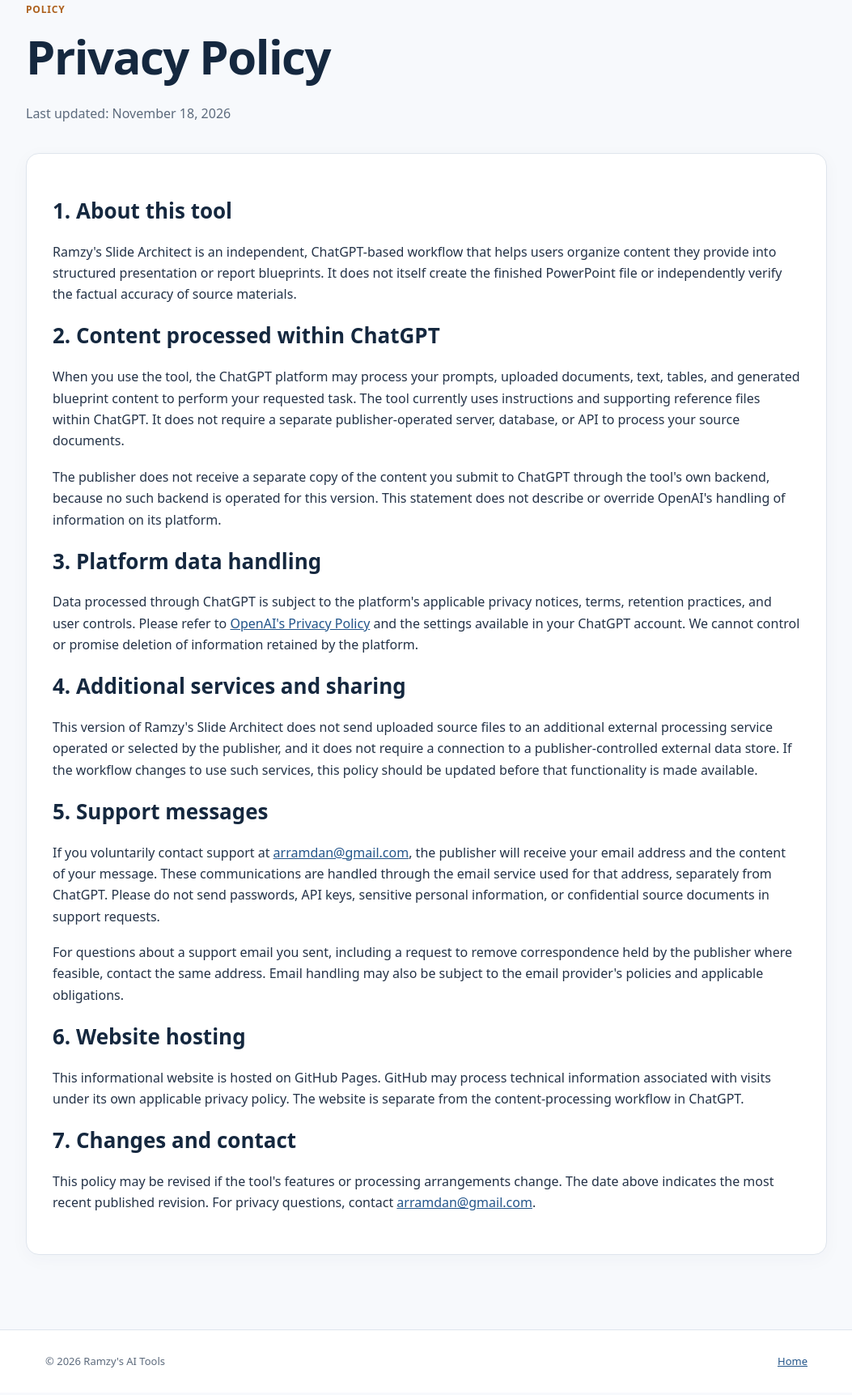
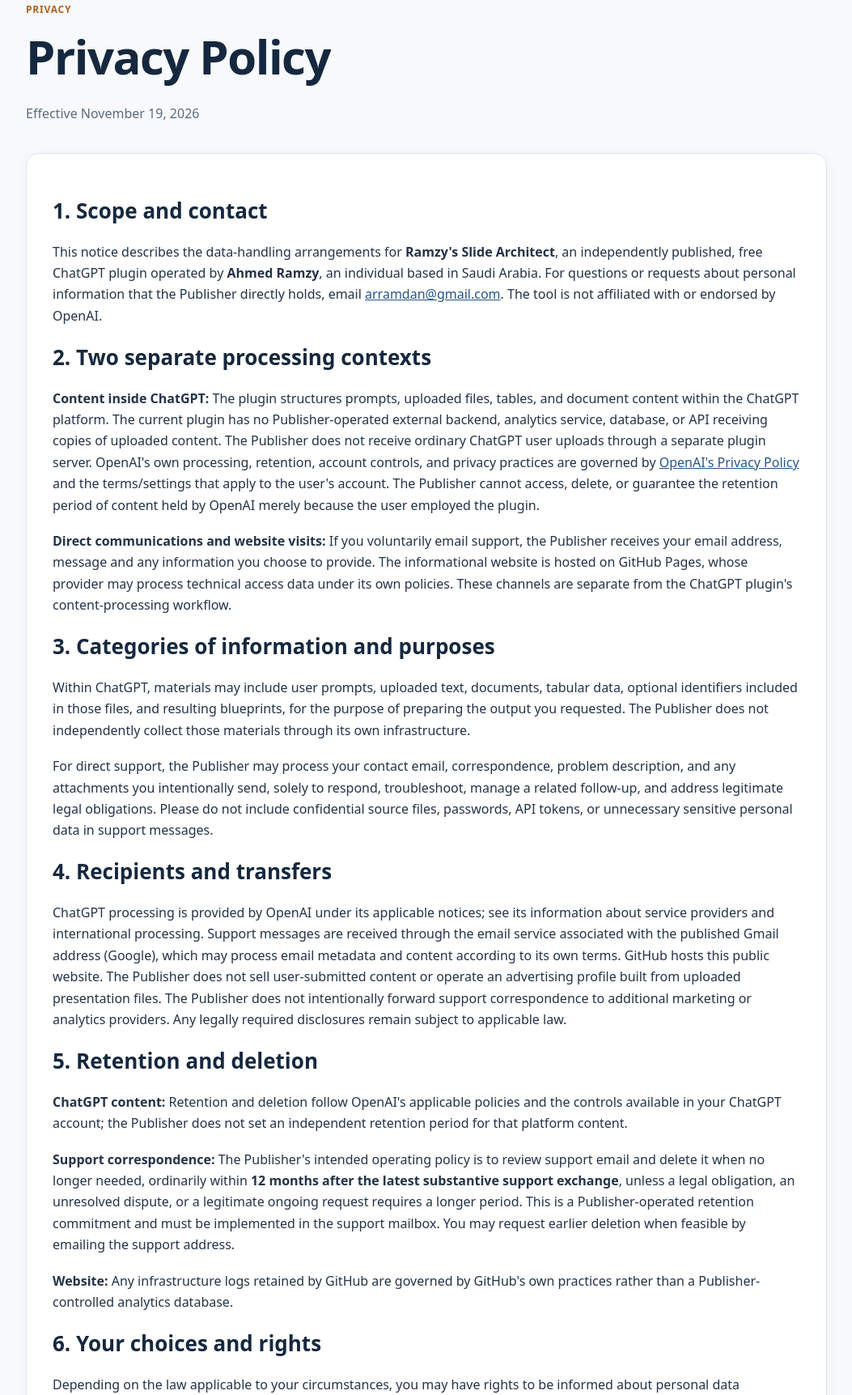
Before and after one commit to economicsa/ramzys-ai-tools, a plain HTML site: page privacy.html in a window 1280 px wide. Shown: the part 180-1903 px from the top of the page at 81% size, without its empty margins (113-1166 px from the left). Drawn offline with Linux system fonts and the light colour scheme.

Commit message:
Revise privacy.html for Saudi individual publisher and free ChatGPT-only plugin

```diff
--- a/privacy.html
+++ b/privacy.html
@@ -1,35 +1,23 @@
-<!DOCTYPE html>
-<html lang="en">
-<head>
-  <meta charset="UTF-8">
-  <meta name="viewport" content="width=device-width,initial-scale=1">
-  <meta name="description" content="Privacy Policy for Ramzy's Slide Architect, a ChatGPT-based presentation blueprint workflow.">
-  <title>Privacy Policy — Ramzy's AI Tools</title>
-  <link rel="stylesheet" href="styles.css">
-</head>
-<body>
-  <header><div class="wrap nav"><a class="brand" href="index.html">Ramzy's AI Tools</a><nav><a href="index.html">Home</a><a href="support.html">Support</a><a href="privacy.html">Privacy</a><a href="terms.html">Terms</a></nav></div></header>
-  <main class="wrap main">
-    <div class="pagehead"><span class="tag">Policy</span><h1 style="color:#15283f">Privacy Policy</h1><p class="subtle">Last updated: November 18, 2026</p></div>
-    <article>
-      <h2>1. About this tool</h2>
-      <p>Ramzy's Slide Architect is an independent, ChatGPT-based workflow that helps users organize content they provide into structured presentation or report blueprints. It does not itself create the finished PowerPoint file or independently verify the factual accuracy of source materials.</p>
-      <h2>2. Content processed within ChatGPT</h2>
-      <p>When you use the tool, the ChatGPT platform may process your prompts, uploaded documents, text, tables, and generated blueprint content to perform your requested task. The tool currently uses instructions and supporting reference files within ChatGPT. It does not require a separate publisher-operated server, database, or API to process your source documents.</p>
-      <p>The publisher does not receive a separate copy of the content you submit to ChatGPT through the tool's own backend, because no such backend is operated for this version. This statement does not describe or override OpenAI's handling of information on its platform.</p>
-      <h2>3. Platform data handling</h2>
-      <p>Data processed through ChatGPT is subject to the platform's applicable privacy notices, terms, retention practices, and user controls. Please refer to <a href="https://openai.com/policies/privacy-policy/">OpenAI's Privacy Policy</a> and the settings available in your ChatGPT account. We cannot control or promise deletion of information retained by the platform.</p>
-      <h2>4. Additional services and sharing</h2>
-      <p>This version of Ramzy's Slide Architect does not send uploaded source files to an additional external processing service operated or selected by the publisher, and it does not require a connection to a publisher-controlled external data store. If the workflow changes to use such services, this policy should be updated before that functionality is made available.</p>
-      <h2>5. Support messages</h2>
-      <p>If you voluntarily contact support at <a href="mailto:arramdan@gmail.com">arramdan@gmail.com</a>, the publisher will receive your email address and the content of your message. These communications are handled through the email service used for that address, separately from ChatGPT. Please do not send passwords, API keys, sensitive personal information, or confidential source documents in support requests.</p>
-      <p>For questions about a support email you sent, including a request to remove correspondence held by the publisher where feasible, contact the same address. Email handling may also be subject to the email provider's policies and applicable obligations.</p>
-      <h2>6. Website hosting</h2>
-      <p>This informational website is hosted on GitHub Pages. GitHub may process technical information associated with visits under its own applicable privacy policy. The website is separate from the content-processing workflow in ChatGPT.</p>
-      <h2>7. Changes and contact</h2>
-      <p>This policy may be revised if the tool's features or processing arrangements change. The date above indicates the most recent published revision. For privacy questions, contact <a href="mailto:arramdan@gmail.com">arramdan@gmail.com</a>.</p>
-    </article>
-  </main>
-  <footer><div class="wrap"><span>© 2026 Ramzy's AI Tools</span><a href="index.html">Home</a></div></footer>
-</body>
-</html>
+<!DOCTYPE html><html lang="en"><head><meta charset="UTF-8"><meta name="viewport" content="width=device-width,initial-scale=1"><meta name="description" content="Privacy Policy for Ramzy's Slide Architect: ChatGPT content processing, support email, rights, and retention."><title>Privacy Policy — Ramzy's AI Tools</title><link rel="stylesheet" href="styles.css"></head><body><header><div class="wrap nav"><a class="brand" href="index.html">Ramzy's AI Tools</a><nav><a href="index.html">Home</a><a href="support.html">Support</a><a href="privacy.html">Privacy</a><a href="terms.html">Terms</a></nav></div></header><main class="wrap main"><div class="pagehead"><span class="tag">Privacy</span><h1 style="color:#15283f">Privacy Policy</h1><p class="subtle">Effective November 19, 2026</p></div><article>
+<h2>1. Scope and contact</h2>
+<p>This notice describes the data-handling arrangements for <strong>Ramzy's Slide Architect</strong>, an independently published, free ChatGPT plugin operated by <strong>Ahmed Ramzy</strong>, an individual based in Saudi Arabia. For questions or requests about personal information that the Publisher directly holds, email <a href="mailto:arramdan@gmail.com">arramdan@gmail.com</a>. The tool is not affiliated with or endorsed by OpenAI.</p>
+<h2>2. Two separate processing contexts</h2>
+<p><strong>Content inside ChatGPT:</strong> The plugin structures prompts, uploaded files, tables, and document content within the ChatGPT platform. The current plugin has no Publisher-operated external backend, analytics service, database, or API receiving copies of uploaded content. The Publisher does not receive ordinary ChatGPT user uploads through a separate plugin server. OpenAI's own processing, retention, account controls, and privacy practices are governed by <a href="https://openai.com/policies/privacy-policy/">OpenAI's Privacy Policy</a> and the terms/settings that apply to the user's account. The Publisher cannot access, delete, or guarantee the retention period of content held by OpenAI merely because the user employed the plugin.</p>
+<p><strong>Direct communications and website visits:</strong> If you voluntarily email support, the Publisher receives your email address, message and any information you choose to provide. The informational website is hosted on GitHub Pages, whose provider may process technical access data under its own policies. These channels are separate from the ChatGPT plugin's content-processing workflow.</p>
+<h2>3. Categories of information and purposes</h2>
+<p>Within ChatGPT, materials may include user prompts, uploaded text, documents, tabular data, optional identifiers included in those files, and resulting blueprints, for the purpose of preparing the output you requested. The Publisher does not independently collect those materials through its own infrastructure.</p>
+<p>For direct support, the Publisher may process your contact email, correspondence, problem description, and any attachments you intentionally send, solely to respond, troubleshoot, manage a related follow-up, and address legitimate legal obligations. Please do not include confidential source files, passwords, API tokens, or unnecessary sensitive personal data in support messages.</p>
+<h2>4. Recipients and transfers</h2>
+<p>ChatGPT processing is provided by OpenAI under its applicable notices; see its information about service providers and international processing. Support messages are received through the email service associated with the published Gmail address (Google), which may process email metadata and content according to its own terms. GitHub hosts this public website. The Publisher does not sell user-submitted content or operate an advertising profile built from uploaded presentation files. The Publisher does not intentionally forward support correspondence to additional marketing or analytics providers. Any legally required disclosures remain subject to applicable law.</p>
+<h2>5. Retention and deletion</h2>
+<p><strong>ChatGPT content:</strong> Retention and deletion follow OpenAI's applicable policies and the controls available in your ChatGPT account; the Publisher does not set an independent retention period for that platform content.</p>
+<p><strong>Support correspondence:</strong> The Publisher's intended operating policy is to review support email and delete it when no longer needed, ordinarily within <strong>12 months after the latest substantive support exchange</strong>, unless a legal obligation, an unresolved dispute, or a legitimate ongoing request requires a longer period. This is a Publisher-operated retention commitment and must be implemented in the support mailbox. You may request earlier deletion when feasible by emailing the support address.</p>
+<p><strong>Website:</strong> Any infrastructure logs retained by GitHub are governed by GitHub's own practices rather than a Publisher-controlled analytics database.</p>
+<h2>6. Your choices and rights</h2>
+<p>Depending on the law applicable to your circumstances, you may have rights to be informed about personal data processing and to request access, correction, destruction, or other relief, subject to lawful exceptions. For personal information directly held by the Publisher in support correspondence, submit a request to <a href="mailto:arramdan@gmail.com">arramdan@gmail.com</a>; the Publisher will assess and respond in accordance with applicable law. If your request concerns information held within ChatGPT, use the controls and contact channels provided by OpenAI. Contacting the Publisher does not erase ChatGPT conversation history.</p>
+<p>Saudi Arabia's Personal Data Protection Law and its Implementing Regulations may apply to relevant processing activities; rights and obligations depend on the particular processing context. Where applicable, you may raise a complaint with the competent data-protection authority through its official channels, without first giving up any statutory rights.</p>
+<h2>7. Legal basis and safeguards</h2>
+<p>Where an applicable privacy law requires a legal basis, handling a voluntary support inquiry may be necessary to respond to the request and to pursue legitimate support-related interests, subject to the conditions of that law. Other processing will be assessed under the relevant legal requirements. Support mailbox access should be limited to the Publisher, protected with appropriate account security, and reviewed periodically for unnecessary retained messages. No absolute security guarantee can be made.</p>
+<h2>8. Changes and contact</h2>
+<p>If the plugin adds external tools, data storage, analytics, or new support arrangements, this policy should be revised before that change is made available. The effective date above indicates the latest version. Privacy inquiries: <a href="mailto:arramdan@gmail.com">arramdan@gmail.com</a>.</p>
+</article></main><footer><div class="wrap"><span>© 2026 Ramzy's AI Tools</span><a href="index.html">Home</a></div></footer></body></html>
```
